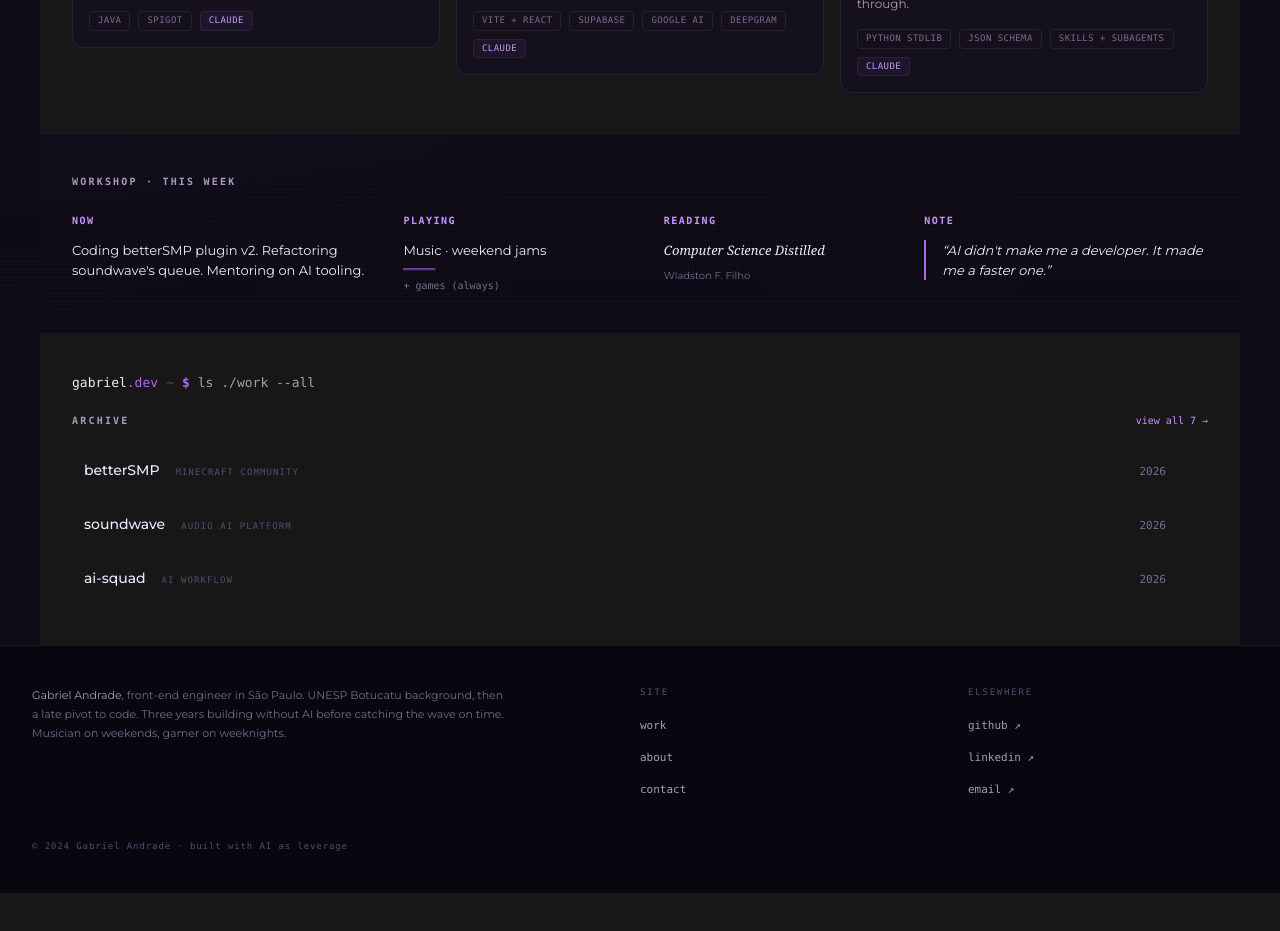
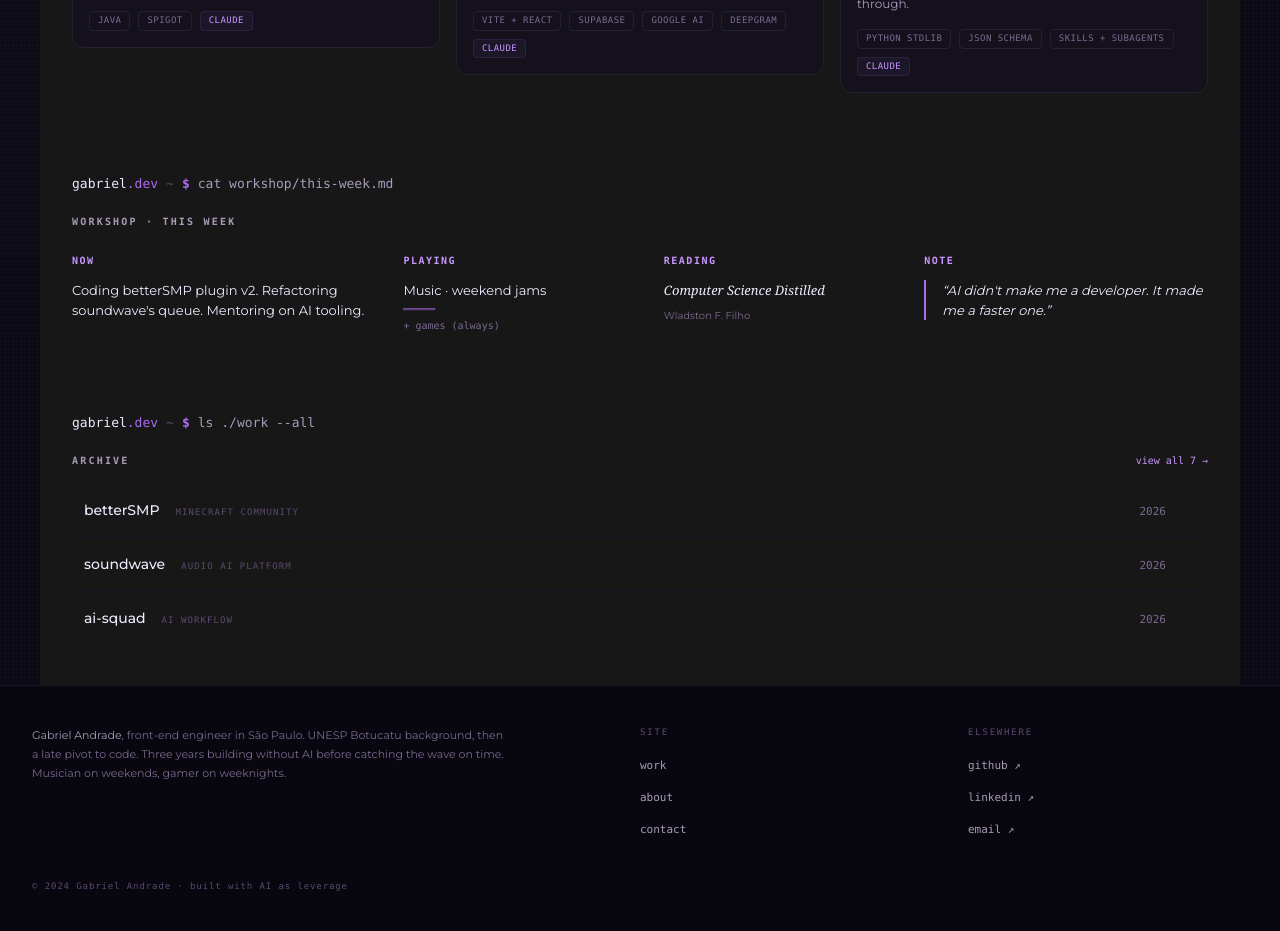
Before and after one commit to gaabscps/gabs-portifolio, a Next.js app: page / in a window 1280 px wide. Shown: the part 840-1771 px from the top of the page. Before the commit the page ends 1733 px from the top, so only its background shows below. Built offline with nearby package versions, Linux system fonts and the light colour scheme.

Commit message:
feat: Workshop section reveals as a typed command

```diff
--- a/src/components/Home/Workshop.tsx
+++ b/src/components/Home/Workshop.tsx
@@ -1,6 +1,7 @@
 "use client";
 
 import { Box, Grid, Text } from "@chakra-ui/react";
+import { CommandReveal, RevealItem } from "./CommandReveal";
 import { WORKSHOP } from "@/config/workshop";
 
 const Label = ({ children }: { children: React.ReactNode }) => (
@@ -18,14 +19,8 @@ const Label = ({ children }: { children: React.ReactNode }) => (
 );
 
 export const Workshop = () => (
-  <Box
-    as="section"
-    px={{ base: 4, md: 8 }}
-    py={10}
-    borderTop="1px solid"
-    borderColor="brand.borderSubtle"
-    sx={{ background: "linear-gradient(180deg, rgba(172,107,237,.02), transparent)" }}
-  >
+  <CommandReveal command="cat workshop/this-week.md" itemCount={5} borderTop>
+    <RevealItem>
       <Text
         fontSize="10px"
         color="brand.textSecondary"
@@ -37,11 +32,15 @@ export const Workshop = () => (
       >
         Workshop · this week
       </Text>
+    </RevealItem>
     <Grid templateColumns={{ base: "1fr", md: "1.3fr 1fr 1fr 1.2fr" }} gap={6}>
+      <RevealItem>
         <Box>
           <Label>Now</Label>
           <Text fontSize="13px" color="brand.text" lineHeight={1.55}>{WORKSHOP.now}</Text>
         </Box>
+      </RevealItem>
+      <RevealItem>
         <Box>
           <Label>Playing</Label>
           <Text fontSize="13px" color="brand.text" lineHeight={1.55}>{WORKSHOP.playing.primary}</Text>
@@ -51,15 +50,14 @@ export const Workshop = () => (
             mt={2}
             bg="brand.accent"
             opacity={0.6}
-          sx={{
-            transformOrigin: "left",
-            animation: "draw-x 2.5s ease-in-out infinite alternate",
-          }}
+            sx={{ transformOrigin: "left", animation: "draw-x 2.5s ease-in-out infinite alternate" }}
           />
           <Text fontSize="10px" color="brand.textMeta" mt={2} fontFamily="var(--font-mono)">
             {WORKSHOP.playing.secondary}
           </Text>
         </Box>
+      </RevealItem>
+      <RevealItem>
         <Box>
           <Label>Reading</Label>
           <Text fontSize="13px" color="brand.text" lineHeight={1.55} className="serif-italic">
@@ -67,6 +65,8 @@ export const Workshop = () => (
           </Text>
           <Text fontSize="10px" color="brand.textMeta" mt={2}>{WORKSHOP.reading.author}</Text>
         </Box>
+      </RevealItem>
+      <RevealItem>
         <Box>
           <Label>Note</Label>
           <Text
@@ -81,6 +81,7 @@ export const Workshop = () => (
             &ldquo;{WORKSHOP.note}&rdquo;
           </Text>
         </Box>
+      </RevealItem>
     </Grid>
-  </Box>
+  </CommandReveal>
 );
```
Lines whose indentation alone changed are shown as unchanged.
